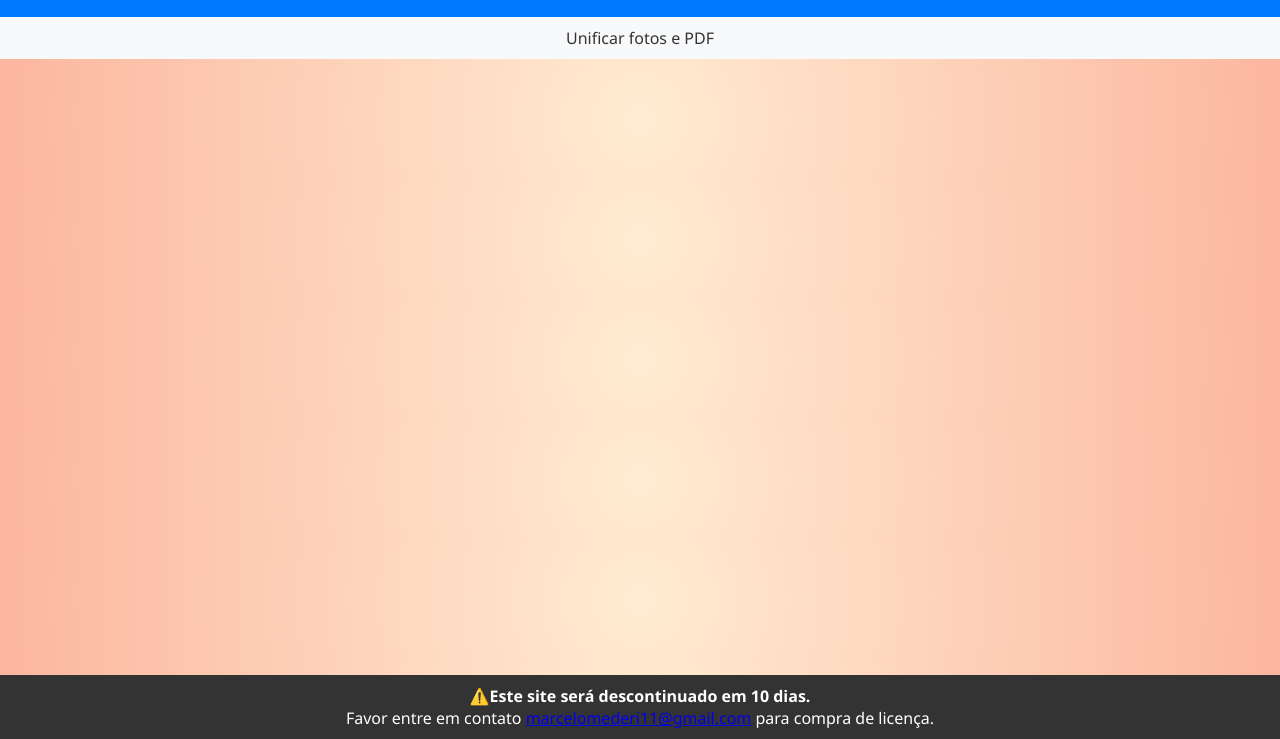
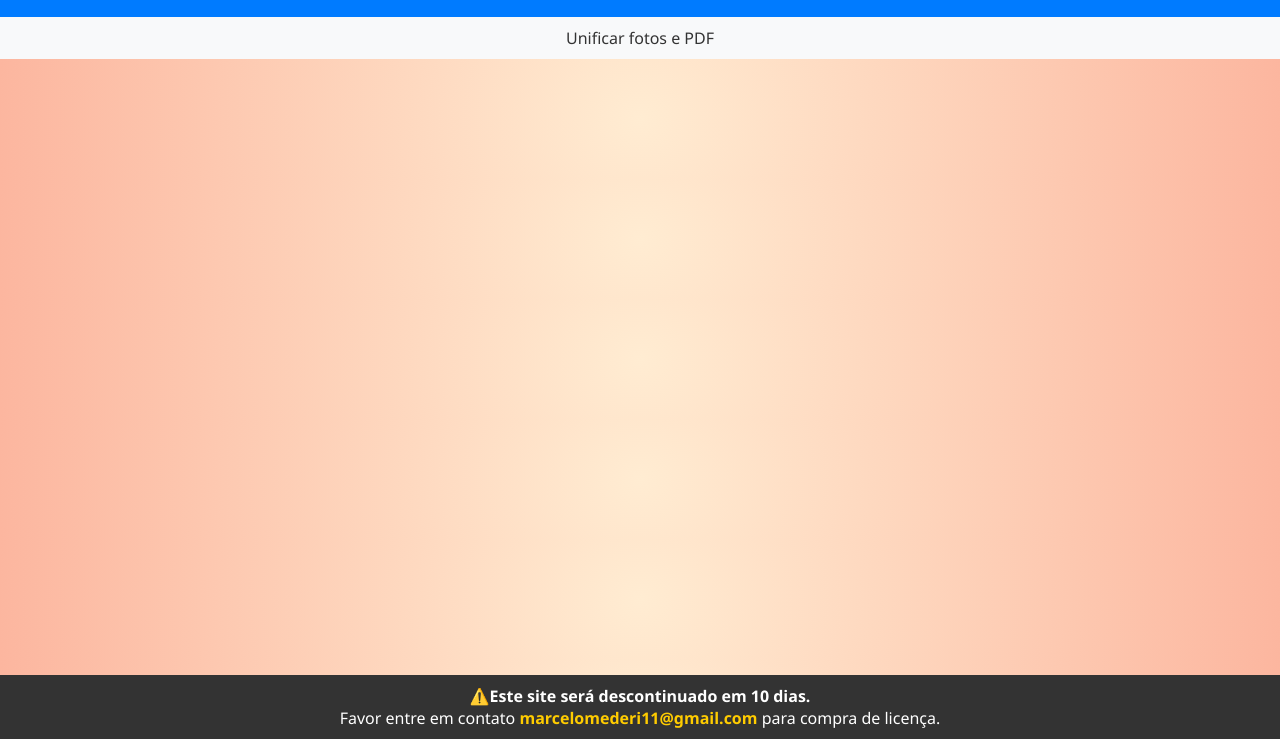
Before and after one commit to MarceloMederi/convertDocuments, a plain HTML site: page index.html in a window 1280 px wide. Shown: the part 61-800 px from the top of the page. Drawn offline with Linux system fonts and the light colour scheme.

Commit message:
Update style.css
Estilizado o link do e-mail

```diff
--- a/src/index/style.css
+++ b/src/index/style.css
@@ -68,3 +68,9 @@ footer {
     left: 0; /* Alinhar à esquerda */
     width: 100%; /* Largura total */
 }
+
+footer a {
+    color: #ffcc00;
+    text-decoration: none;
+    font-weight: bold;
+}
```
